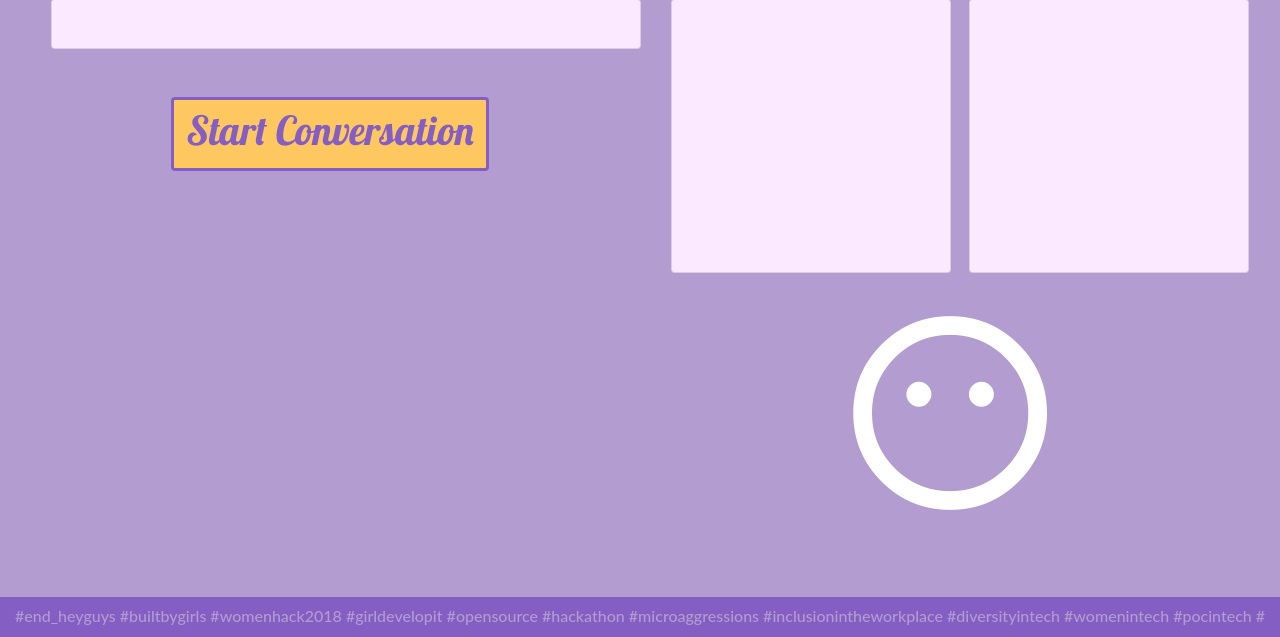
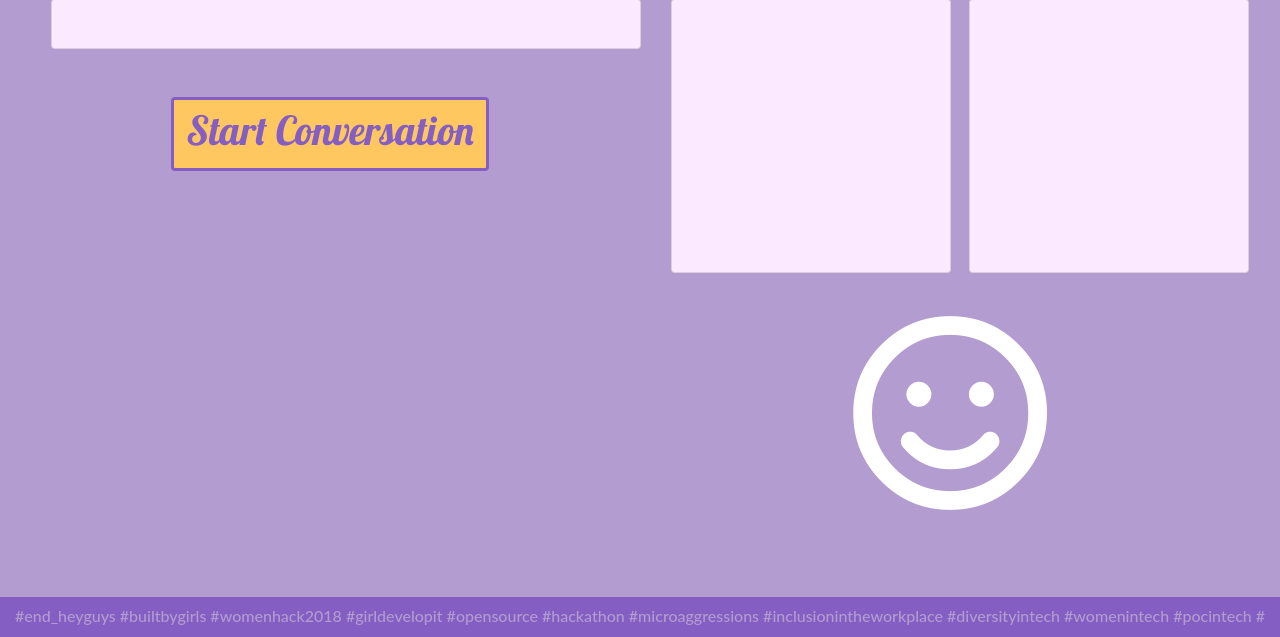
Before and after one commit to LisaLen/hey_guys, a Flask app: page / in a window 1280 px wide. Shown: the part 163-800 px from the top of the page. Run offline with Flask 2, Linux system fonts and the light colour scheme; some libraries are stand-ins or nearby versions.

Commit message:
Add face logic

```diff
--- a/templates/main.html
+++ b/templates/main.html
@@ -90,7 +90,7 @@
 			<div class="col-12 d-flex justify-content-around align-items-center faces" >
 
 				<div class="neutral">
-					<i class="far fa-meh-blank" id="scorebox"></i>
+					<i class="far fa-smile" id="scorebox"></i>
 				</div>
 
 
```
